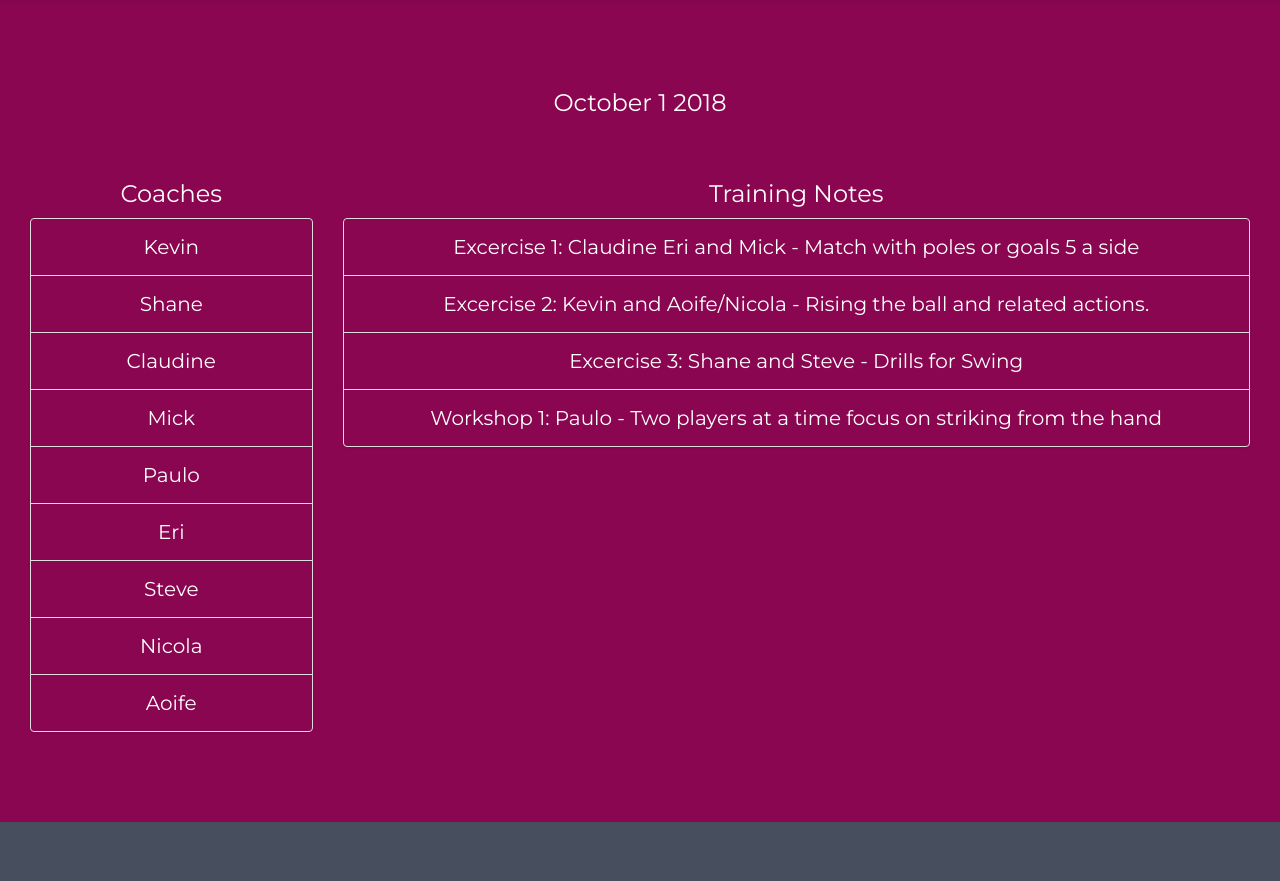
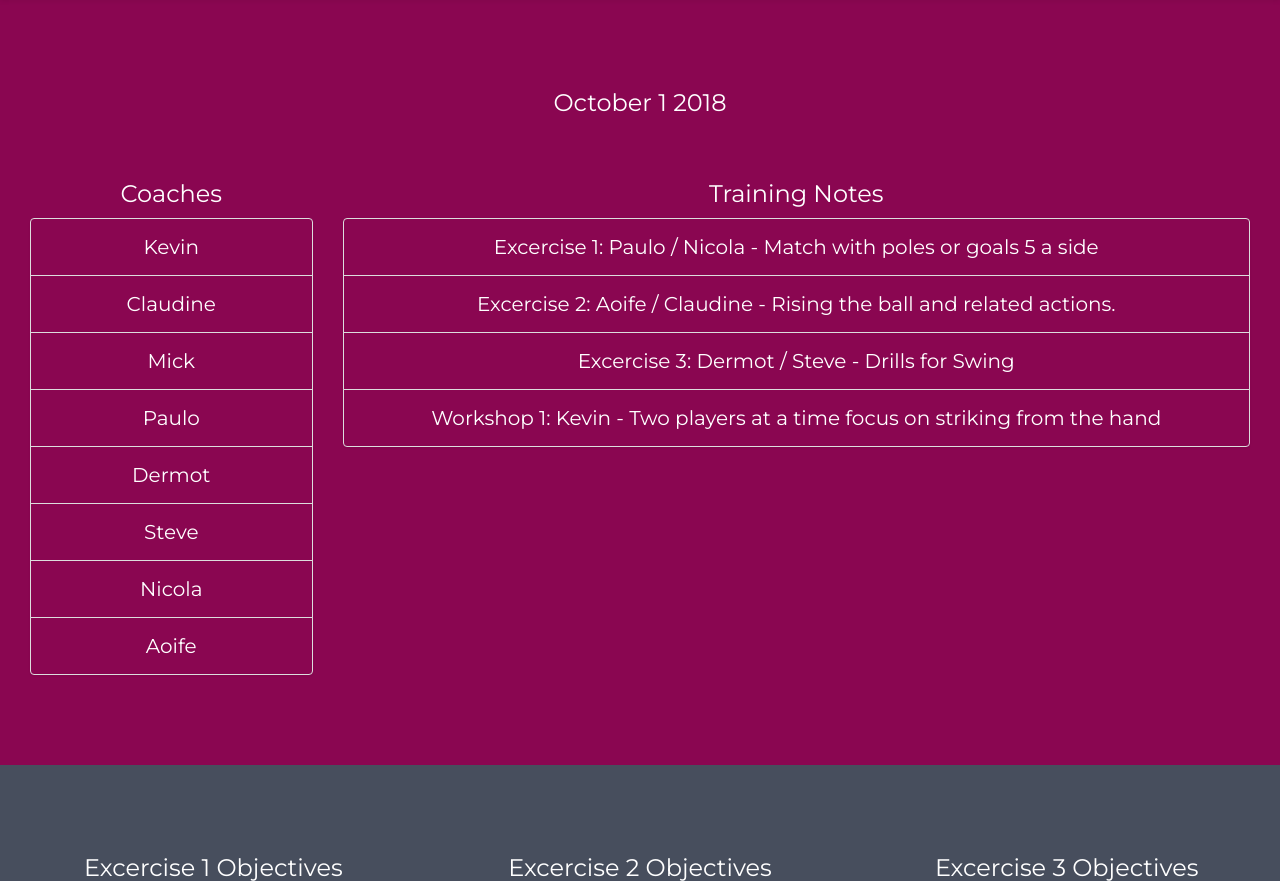
Before and after one commit to cormon1976/u8s, a Flask app: page /sample in a window 1280 px wide. Shown: the part 80-961 px from the top of the page. Run offline with Flask 2, Linux system fonts and the light colour scheme; some libraries are stand-ins or nearby versions.

Commit message:
added in this week training plan

```diff
--- a/templates/training_plans/sample.html
+++ b/templates/training_plans/sample.html
@@ -94,11 +94,10 @@
             <h3>Coaches</h3>
             <ul class="list-group">
                 <li class="list-group-item">Kevin</li>
-                <li class="list-group-item">Shane</li>
                 <li class="list-group-item">Claudine</li>
                 <li class="list-group-item">Mick</li>
                 <li class="list-group-item">Paulo</li>
-                <li class="list-group-item">Eri</li>
+                <li class="list-group-item">Dermot</li>
                 <li class="list-group-item">Steve</li>
                 <li class="list-group-item">Nicola</li>
                 <li class="list-group-item">Aoife</li>
@@ -107,10 +106,10 @@
         <div class="col-lg-9">
             <h3>Training Notes</h3>
             <ul class="list-group">
-                <li class="list-group-item">Excercise 1: Claudine Eri and Mick - Match with poles or goals 5 a side</li>
-                <li class="list-group-item">Excercise 2: Kevin and Aoife/Nicola - Rising the ball and related actions.</li>
-                <li class="list-group-item">Excercise 3: Shane and Steve - Drills for Swing</li>
-                <li class="list-group-item">Workshop 1: Paulo - Two players at a time focus on striking from the hand</li>
+                <li class="list-group-item">Excercise 1: Paulo / Nicola - Match with poles or goals 5 a side</li>
+                <li class="list-group-item">Excercise 2: Aoife / Claudine - Rising the ball and related actions.</li>
+                <li class="list-group-item">Excercise 3: Dermot / Steve - Drills for Swing</li>
+                <li class="list-group-item">Workshop 1: Kevin - Two players at a time focus on striking from the hand</li>
             </ul>
         </div>
     </div>
```
